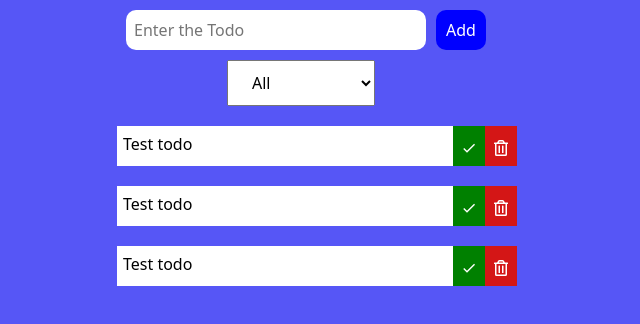
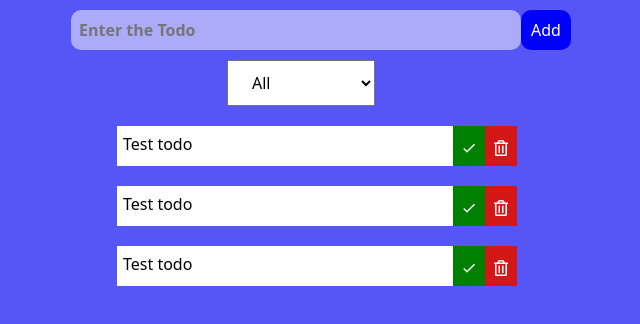
Before and after one commit to MohamadTdn/Todolist-with-react-js, a React (Create React App) app: page / in a window 1280 px wide. Shown: the top 324 px of the page, without its empty margins (339-979 px from the left). Built offline with nearby package versions, Linux system fonts and the light colour scheme.

Commit message:
add some styels to form

```diff
--- a/src/Components/Todolist/Todolist.css
+++ b/src/Components/Todolist/Todolist.css
@@ -1,14 +1,16 @@
 .Todo-list {
-    width: 500px;
     text-align: center;
 }
 
 .Todo-input {
     padding: 8px;
-    margin: 10px;
+    margin: 10px 0 10px 40px;
     border-radius: 10px;
     border: none;
-    width: 300px;
+    width: 450px;
+    background-color: rgba(255, 255, 255, 0.5);
+    color: #000000;
+    font-weight: bold;
 }
 
 .submit-btn {
@@ -64,4 +66,5 @@
 
 .Filter {
     padding: 10px 20px;
+    transition: 0.5s;
 }
```
